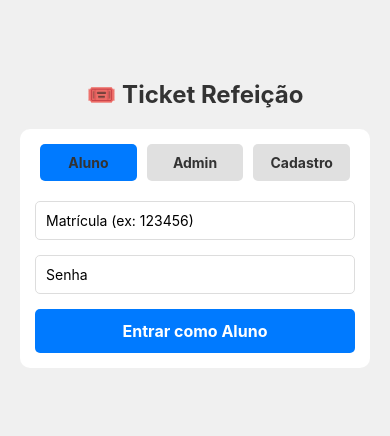
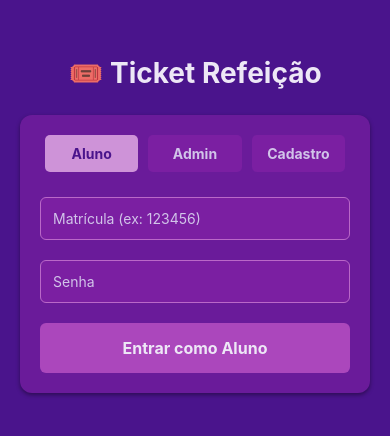
Before and after one commit to SalveCrazy/Pratoj-, a React Native app: screen /Login in a window 390 px wide. Shown: the part 198-634 px from the top of the page. Built offline with nearby package versions, Linux system fonts and the light colour scheme.

Commit message:
Update LoginScreen.js

```diff
--- a/screens/LoginScreen.js
+++ b/screens/LoginScreen.js
@@ -11,7 +11,7 @@ import {
 import AsyncStorage from "@react-native-async-storage/async-storage";
 
 export default function LoginScreen({ navigation }) {
-  const [modo, setModo] = useState("aluno"); // aluno, admin ou cadastro
+  const [modo, setModo] = useState("aluno");
   const [matricula, setMatricula] = useState("");
   const [email, setEmail] = useState("");
   const [senha, setSenha] = useState("");
@@ -20,7 +20,7 @@ export default function LoginScreen({ navigation }) {
   // 🔑 Admin fixo
   const admin = { email: "admin@escola.com", senha: "1234" };
 
-  // Carregar usuários do AsyncStorage
+
   useEffect(() => {
     const loadUsers = async () => {
       try {
@@ -44,7 +44,7 @@ export default function LoginScreen({ navigation }) {
     }
   };
 
-  // Cadastro de aluno
+
   const handleRegister = () => {
     if (!matricula || !senha) {
       Alert.alert("Erro", "Preencha todos os campos!");
@@ -64,7 +64,7 @@ export default function LoginScreen({ navigation }) {
     setModo("aluno");
   };
 
-  // Login
+
   const handleLogin = () => {
     if (modo === "admin") {
       if (!email || !senha) {
@@ -100,19 +100,19 @@ export default function LoginScreen({ navigation }) {
             style={[styles.toggleButton, modo === "aluno" && styles.toggleActive]}
             onPress={() => setModo("aluno")}
           >
-            <Text style={styles.toggleText}>Aluno</Text>
+            <Text style={[styles.toggleText, modo === "aluno" && styles.toggleTextActive]}>Aluno</Text>
           </TouchableOpacity>
           <TouchableOpacity
             style={[styles.toggleButton, modo === "admin" && styles.toggleActive]}
             onPress={() => setModo("admin")}
           >
-            <Text style={styles.toggleText}>Admin</Text>
+            <Text style={[styles.toggleText, modo === "admin" && styles.toggleTextActive]}>Admin</Text>
           </TouchableOpacity>
           <TouchableOpacity
             style={[styles.toggleButton, modo === "cadastro" && styles.toggleActive]}
             onPress={() => setModo("cadastro")}
           >
-            <Text style={styles.toggleText}>Cadastro</Text>
+            <Text style={[styles.toggleText, modo === "cadastro" && styles.toggleTextActive]}>Cadastro</Text>
           </TouchableOpacity>
         </View>
 
@@ -121,6 +121,7 @@ export default function LoginScreen({ navigation }) {
             <TextInput
               style={styles.input}
               placeholder="E-mail do Admin"
+              placeholderTextColor="#d1c4e9"
               value={email}
               onChangeText={setEmail}
               keyboardType="email-address"
@@ -128,6 +129,7 @@ export default function LoginScreen({ navigation }) {
             <TextInput
               style={styles.input}
               placeholder="Senha"
+              placeholderTextColor="#d1c4e9"
               secureTextEntry
               value={senha}
               onChangeText={setSenha}
@@ -141,6 +143,7 @@ export default function LoginScreen({ navigation }) {
             <TextInput
               style={styles.input}
               placeholder="Matrícula (ex: 123456)"
+              placeholderTextColor="#d1c4e9"
               value={matricula}
               onChangeText={setMatricula}
               keyboardType="numeric"
@@ -148,11 +151,12 @@ export default function LoginScreen({ navigation }) {
             <TextInput
               style={styles.input}
               placeholder="Senha"
+              placeholderTextColor="#d1c4e9"
               secureTextEntry
               value={senha}
               onChangeText={setSenha}
             />
-            <TouchableOpacity style={[styles.button, { backgroundColor: "#28a745" }]} onPress={handleRegister}>
+            <TouchableOpacity style={[styles.button, { backgroundColor: "#7cb342" }]} onPress={handleRegister}>
               <Text style={styles.buttonText}>Cadastrar</Text>
             </TouchableOpacity>
           </>
@@ -161,6 +165,7 @@ export default function LoginScreen({ navigation }) {
             <TextInput
               style={styles.input}
               placeholder="Matrícula (ex: 123456)"
+              placeholderTextColor="#d1c4e9"
               value={matricula}
               onChangeText={setMatricula}
               keyboardType="numeric"
@@ -168,6 +173,7 @@ export default function LoginScreen({ navigation }) {
             <TextInput
               style={styles.input}
               placeholder="Senha"
+              placeholderTextColor="#d1c4e9"
               secureTextEntry
               value={senha}
               onChangeText={setSenha}
@@ -187,60 +193,70 @@ const styles = StyleSheet.create({
     flexGrow: 1,
     justifyContent: "center",
     padding: 20,
-    backgroundColor: "#f0f0f0",
+    backgroundColor: "#4a148c",
   },
   title: {
-    fontSize: 24,
+    fontSize: 28,
     fontWeight: "bold",
     textAlign: "center",
-    marginBottom: 20,
-    color: "#333",
+    marginBottom: 25,
+    color: "#ede7f6",
   },
   box: {
-    backgroundColor: "#fff",
-    borderRadius: 10,
-    padding: 15,
+    backgroundColor: "#6a1b9a",
+    borderRadius: 12,
+    padding: 20,
     alignItems: "center",
+    shadowColor: "#000",
+    shadowOffset: { width: 0, height: 2 },
+    shadowOpacity: 0.4,
+    shadowRadius: 4,
+    elevation: 5,
   },
   toggleContainer: {
     flexDirection: "row",
     justifyContent: "space-between",
-    marginBottom: 20,
+    marginBottom: 25,
     width: "100%",
   },
   toggleButton: {
     flex: 1,
-    padding: 10,
-    backgroundColor: "#e0e0e0",
+    paddingVertical: 10,
+    backgroundColor: "#7b1fa2",
     borderRadius: 5,
     marginHorizontal: 5,
     alignItems: "center",
   },
   toggleActive: {
-    backgroundColor: "#007AFF",
+    backgroundColor: "#ce93d8",
   },
   toggleText: {
-    color: "#333",
+    color: "#d1c4e9",
     fontWeight: "bold",
+    fontSize: 14,
+  },
+  toggleTextActive: {
+    color: "#4a148c",
   },
   input: {
     width: "100%",
     borderWidth: 1,
-    borderColor: "#ddd",
-    borderRadius: 5,
-    padding: 10,
-    marginBottom: 15,
-    backgroundColor: "#fff",
+    borderColor: "#ba68c8",
+    borderRadius: 6,
+    padding: 12,
+    marginBottom: 20,
+    backgroundColor: "#7b1fa2",
+    color: "#ede7f6",
   },
   button: {
-    backgroundColor: "#007AFF",
-    padding: 12,
-    borderRadius: 5,
+    backgroundColor: "#ab47bc",
+    padding: 15,
+    borderRadius: 6,
     width: "100%",
     alignItems: "center",
   },
   buttonText: {
-    color: "#fff",
+    color: "#ede7f6",
     fontSize: 16,
     fontWeight: "bold",
   },
```
